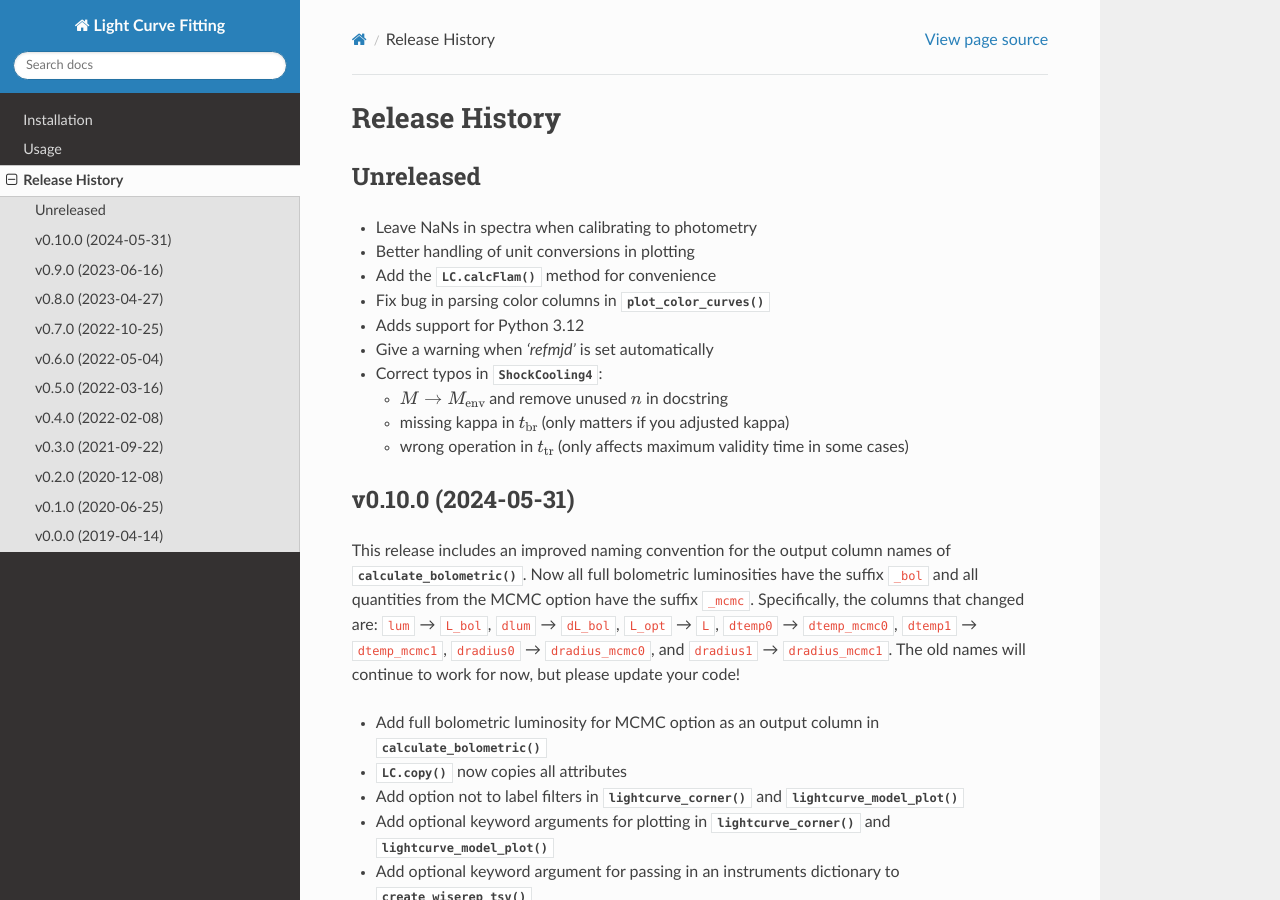
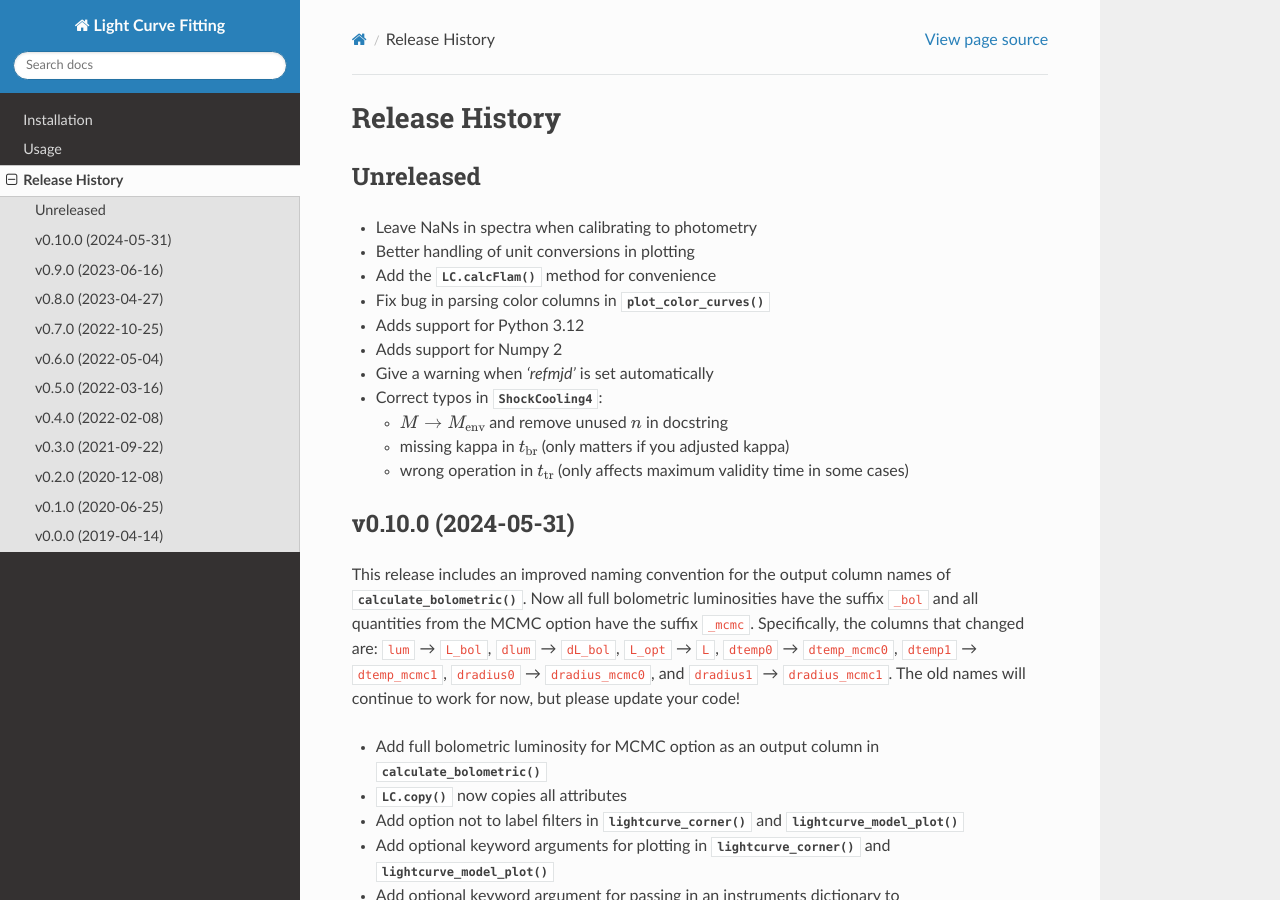
Before and after one commit to griffin-h/lightcurve_fitting, a Sphinx documentation site: the page built from docs/source/release-history.rst, in a window 1280 px wide and 900 px high. Built offline with Sphinx 7.4.7 and the Read the Docs theme 3.1.0, drawn with Linux system fonts in a browser that asks for light colours; pages that are not in the unit, such as notebooks, are missing from menus.

Commit message:
update release history

```diff
--- a/docs/source/release-history.rst
+++ b/docs/source/release-history.rst
@@ -9,6 +9,7 @@ Unreleased
 * Add the :meth:`.LC.calcFlam` method for convenience
 * Fix bug in parsing color columns in :func:`.plot_color_curves`
 * Adds support for Python 3.12
+* Adds support for Numpy 2
 * Give a warning when `'refmjd'` is set automatically
 * Correct typos in :class:`.ShockCooling4`:
 
```
